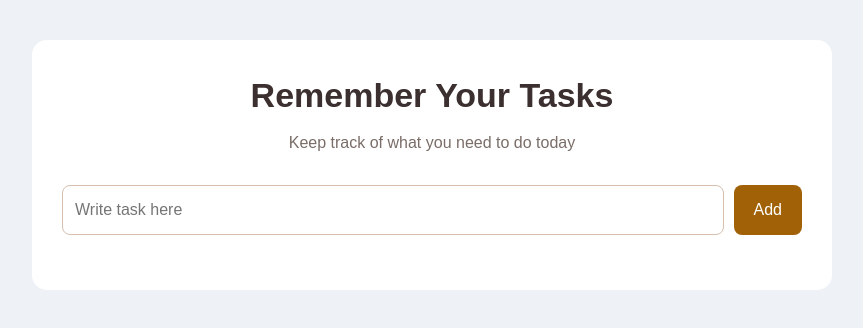
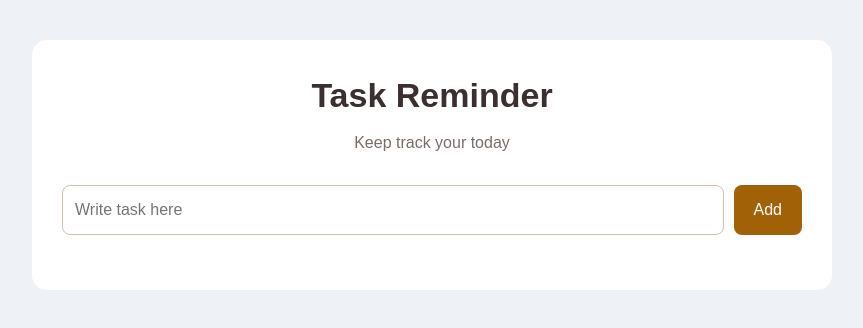
Before and after one commit to jaspreet204/to-do, a React (Create React App) app: page / in a window 1280 px wide. Shown: the top 328 px of the page, without its empty margins (208-1071 px from the left). Built offline with nearby package versions, Linux system fonts and the light colour scheme.

Commit message:
update design

```diff
--- a/src/App.js
+++ b/src/App.js
@@ -16,17 +16,14 @@ function reducer(tasks, action) {
 
         case "COMPLETE":
           return tasks.map((item) => {
-        if(item.id === action.id){
-            return{...item,complete: !item.complete };
-        }
+          if(item.id === action.id){ return{...item,
+          complete: !item.complete };}
           return item;
           });
         case "UPDATE":
-        return tasks.map((item) => {
-            if(item.id === action.id){
+        return tasks.map((item) => { if(item.id === action.id){
                 return{
-                ...item,
-                task: action.task,
+               ...item, task: action.task,
                date: new Date().toLocaleString()
               };
            }
@@ -47,15 +44,13 @@ function reducer(tasks, action) {
       }, [tasks]);
       return (
          <section className="main-page">
-            <h1>Remember Your Tasks</h1>
+           <h1>Task Reminder </h1>
             <p className="sub-title">
-              Keep track of what you need to do today
+              Keep track your today
             </p>
            <AddTask dispatch={dispatch}/>
           <TaskList tasks={tasks}  dispatch={dispatch}/>
-
        </section>
       );
     }
-
 export default App;
```
Lines whose indentation alone changed are shown as unchanged.
